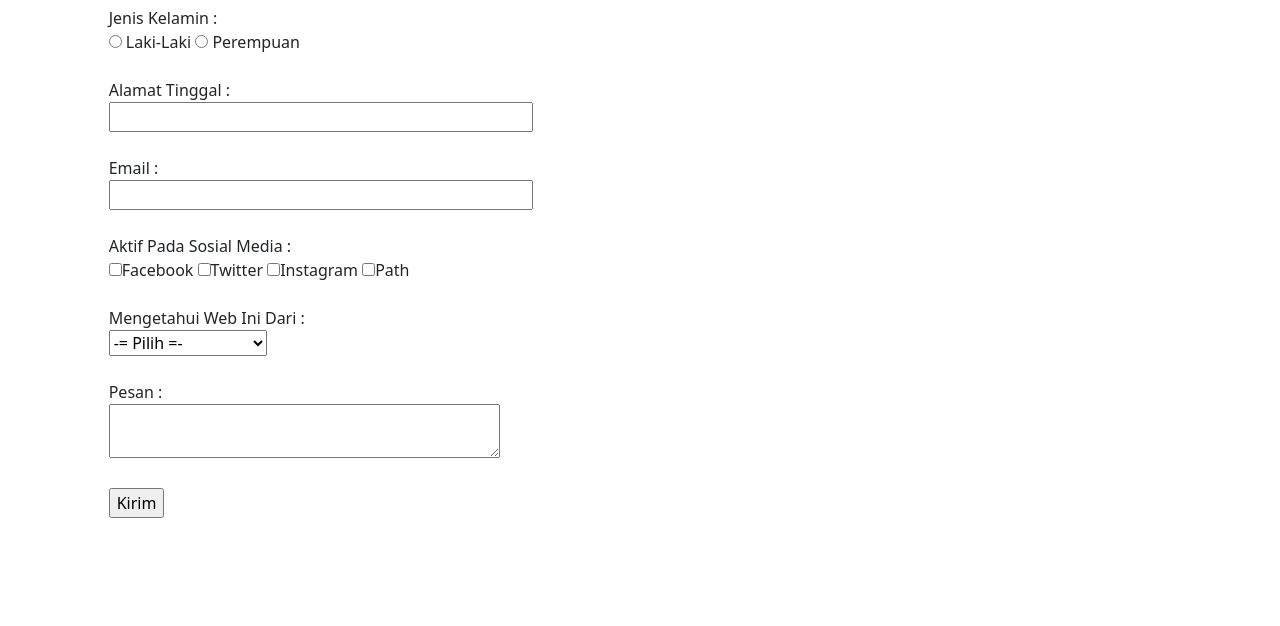
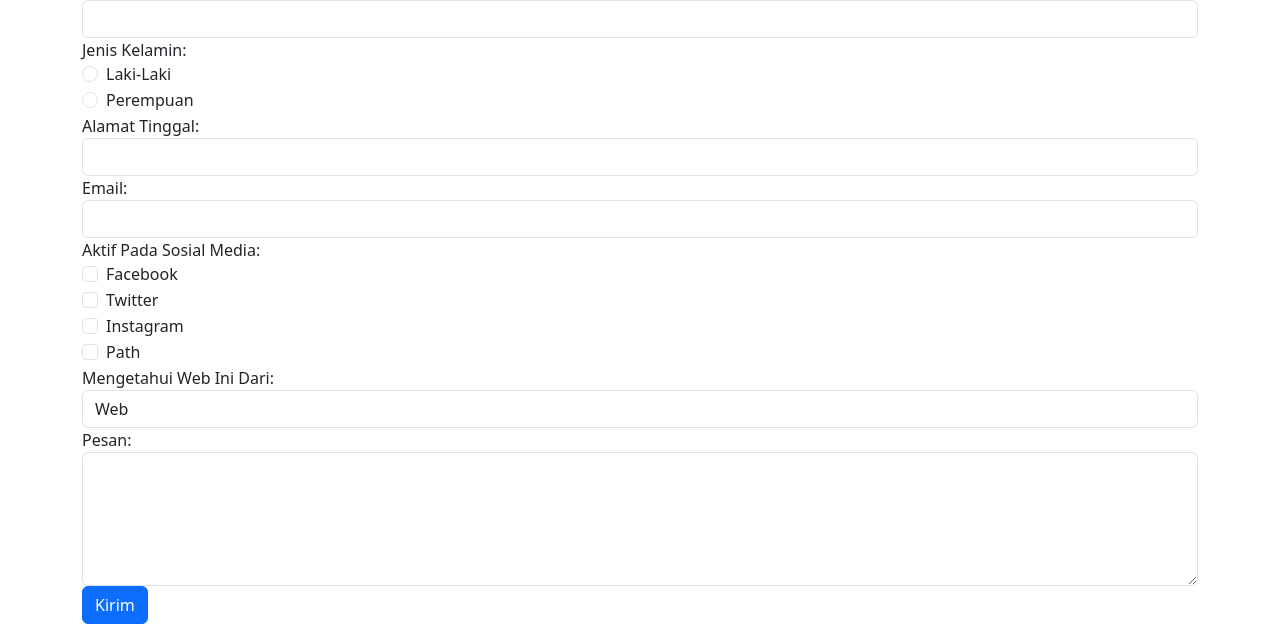
Before and after one commit to Muh-Nurfiqri-Ramadhan/Muh-Nurfiqri-Ramadhan.github.io, a plain HTML site: page buku_tamu.html in a window 1280 px wide. Shown: the part 174-800 px from the top of the page. Drawn offline with nearby package versions, Linux system fonts and the light colour scheme.

Commit message:
Update buku_tamu.html

```diff
--- a/buku_tamu.html
+++ b/buku_tamu.html
@@ -26,38 +26,78 @@
           </div>
         </div>
       </nav>
-<div class="row justify-content-center">
-    <div class="col-md-10">
+        <div class="container mt-5">
         <h2>Form Buku Tamu</h2>
         <form>
-        Nama Lengkap :<br>
-        <input type="text" name="Nama Lengkap" size="40"><br><br>
-        Jenis Kelamin :<br>
-        <input type="radio" name="Jenis_Kelamin" value="L"> Laki-Laki
-        <input type="radio" name="Jenis_Kelamin" value="P"> Perempuan <br><br>
-        Alamat Tinggal :<br>
-        <input type="text" name="Alamat" size="40"><br><br>
-        Email :<br>
-        <input type="text" name="Email" size="40"><br><br>
-        Aktif Pada Sosial Media :<br>
-        <input type="checkbox" name="Facebook" value="Ya">Facebook
-        <input type="checkbox" name="Twitter" value="Ya">Twitter
-        <input type="checkbox" name="Instagram" value="Ya">Instagram
-        <input type="checkbox" name="Path" value="Ya">Path <br><br>
-        Mengetahui Web Ini Dari :<br>
-        <select name="Info">
-            <option selected="Select">-= Pilih =-</option>
+            <div class="form-group">
+                <label for="nama">Nama Lengkap:</label>
+                <input type="text" class="form-control" id="nama" name="nama" size="40">
+            </div>
+
+            <div class="form-group">
+                <label>Jenis Kelamin:</label>
+                <div class="form-check">
+                    <input class="form-check-input" type="radio" name="jenisKelamin" id="laki" value="L">
+                    <label class="form-check-label" for="laki">Laki-Laki</label>
+                </div>
+                <div class="form-check">
+                    <input class="form-check-input" type="radio" name="jenisKelamin" id="perempuan" value="P">
+                    <label class="form-check-label" for="perempuan">Perempuan</label>
+                </div>
+            </div>
+
+            <div class="form-group">
+                <label for="alamat">Alamat Tinggal:</label>
+                <input type="text" class="form-control" id="alamat" name="alamat" size="40">
+            </div>
+
+            <div class="form-group">
+                <label for="email">Email:</label>
+                <input type="text" class="form-control" id="email" name="email" size="40">
+            </div>
+
+            <div class="form-group">
+                <label>Aktif Pada Sosial Media:</label>
+                <div class="form-check">
+                    <input class="form-check-input" type="checkbox" name="facebook" value="Ya" id="facebook">
+                    <label class="form-check-label" for="facebook">Facebook</label>
+                </div>
+                <div class="form-check">
+                    <input class="form-check-input" type="checkbox" name="twitter" value="Ya" id="twitter">
+                    <label class="form-check-label" for="twitter">Twitter</label>
+                </div>
+                <div class="form-check">
+                    <input class="form-check-input" type="checkbox" name="instagram" value="Ya" id="instagram">
+                    <label class="form-check-label" for="instagram">Instagram</label>
+                </div>
+                <div class="form-check">
+                    <input class="form-check-input" type="checkbox" name="path" value="Ya" id="path">
+                    <label class="form-check-label" for="path">Path</label>
+                </div>
+            </div>
+
+            <div class="form-group">
+                <label for="info">Mengetahui Web Ini Dari:</label>
+                <select class="form-control" id="info" name="info">
                     <option value="Web">Web</option>
                     <option value="Surat Kabar">Surat Kabar</option>
-            <option value="Teman Kerabat">Teman/Kerabat</option>
+                    <option value="Teman/Kerabat">Teman/Kerabat</option>
                     <option value="Browsing Internet">Browsing Internet</option>
-        </select><br><br>
-        Pesan :<br>
-        <textarea name="Pesan" cols="40"></textarea><br><br>
-        <input type="submit" value="Kirim">
+                </select>
+            </div>
+
+            <div class="form-group">
+                <label for="pesan">Pesan:</label>
+                <textarea class="form-control" id="pesan" name="pesan" rows="5" cols="40"></textarea>
+            </div>
+
+            <button type="submit" class="btn btn-primary">Kirim</button>
         </form>
     </div>
-</div>
+
+    <script src="https://code.jquery.com/jquery-3.5.1.slim.min.js"></script>
+    <script src="https://cdn.jsdelivr.net/npm/@popperjs/core@2.9.3/dist/umd/popper.min.js"></script>
+    <script src="https://stackpath.bootstrapcdn.com/bootstrap/4.5.2/js/bootstrap.min.js"></script>
     <script src="https://cdn.jsdelivr.net/npm/bootstrap@5.3.2/dist/js/bootstrap.bundle.min.js" integrity="sha384-C6RzsynM9kWDrMNeT87bh95OGNyZPhcTNXj1NW7RuBCsyN/o0jlpcV8Qyq46cDfL" crossorigin="anonymous"> </script>
 </body>
 </html>
```
Lines whose indentation alone changed are shown as unchanged.
